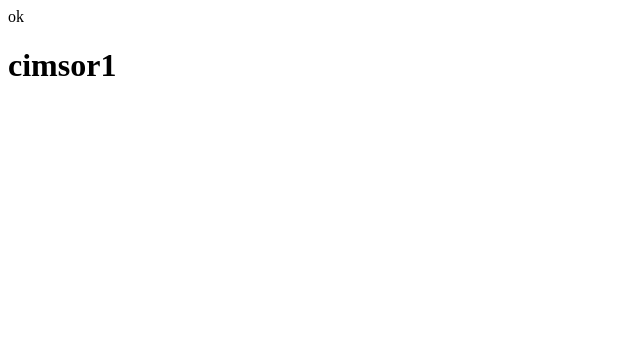
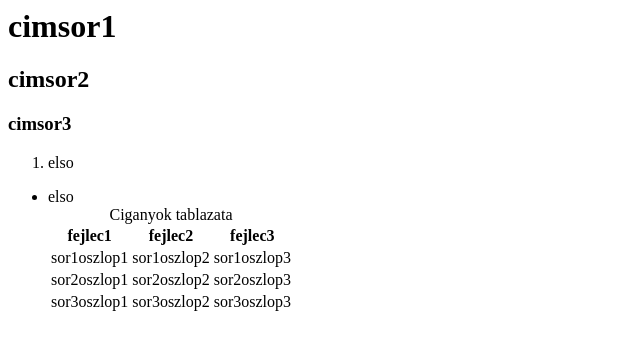
Before and after one commit to huntvee/h_web, a plain HTML site: page elso.html in a window 1280 px wide. Shown: the whole page, without its empty margins (0-640 px from the left). Drawn offline with Linux system fonts and the light colour scheme.

Commit message:
html tablazat
ok

```diff
--- a/elso.html
+++ b/elso.html
@@ -1,8 +1,45 @@
 <html>
   <head>
-   ok
+   <title> cigany lapcim cime </title>
   </head>
  <body>
 	<h1>cimsor1</h1>
+	<h2>cimsor2</h2>
+	<h3>cimsor3</h3>
+
+      <ol>
+       <li>elso</li>
+      </ol>
+
+      <ul>
+       <li>elso</li>
+
+	<table>
+	  <caption> Ciganyok tablazata </caption>
+	  <thead>
+		<tr>
+		 <th> fejlec1 </th>
+		 <th> fejlec2 </th>
+		 <th> fejlec3 </th>
+		</tr>
+	  </thead>
+	  <tbody>
+		<tr>
+		 <td> sor1oszlop1 </td>
+		 <td> sor1oszlop2 </td>
+		 <td> sor1oszlop3 </td>
+		</tr>
+		<tr>
+		 <td> sor2oszlop1 </td>
+		 <td> sor2oszlop2 </td>
+		 <td> sor2oszlop3 </td>
+		</tr>
+		<tr>
+		 <td> sor3oszlop1 </td>
+		 <td> sor3oszlop2 </td>
+		 <td> sor3oszlop3 </td>
+		</tr>
+	  </tbody>
+	</table>
  </body>
 </html>
```
